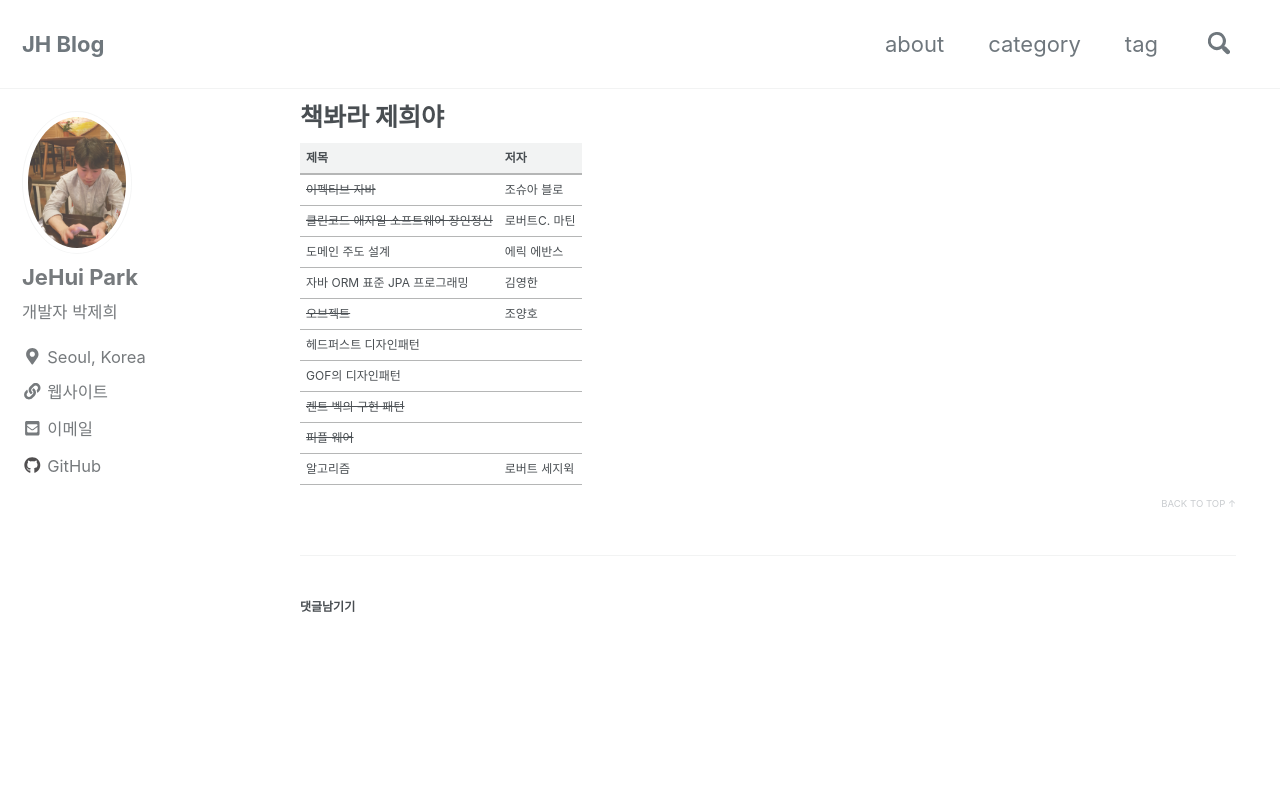
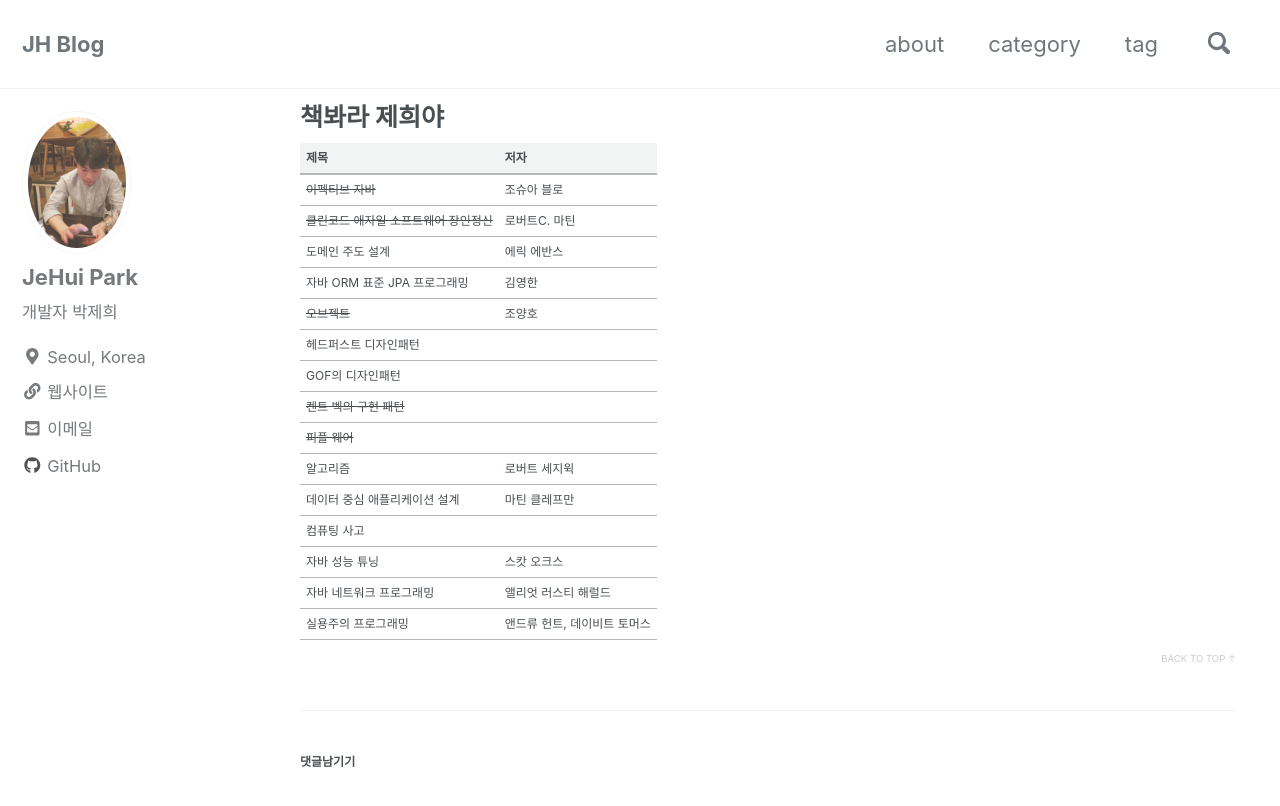
Before and after one commit to JeHuiPark/JeHuiPark.github.io, a Jekyll site: the page built from _posts/2019-06-16-book-read-plan.md, in a window 1280 px wide and 900 px high. Shown: the top 806 px of the window. Built offline with Jekyll 4.4.1, drawn with Linux system fonts in a browser that asks for light colours; nearby versions of some CDN libraries; comment, search, counter and statistics services are not loaded.

Commit message:
Update 2019-06-16-book-read-plan.md

```diff
--- a/_posts/2019-06-16-book-read-plan.md
+++ b/_posts/2019-06-16-book-read-plan.md
@@ -22,3 +22,8 @@ GOF의 디자인패턴 |
 ~~켄트 벡의 구현 패턴~~ |
 ~~피플 웨어~~ |
 알고리즘 | 로버트 세지윅
+데이터 중심 애플리케이션 설계 | 마틴 클레프만
+컴퓨팅 사고 |
+자바 성능 튜닝 | 스캇 오크스
+자바 네트워크 프로그래밍 | 앨리엇 러스티 해럴드
+실용주의 프로그래밍 | 앤드류 헌트, 데이비트 토머스
```
